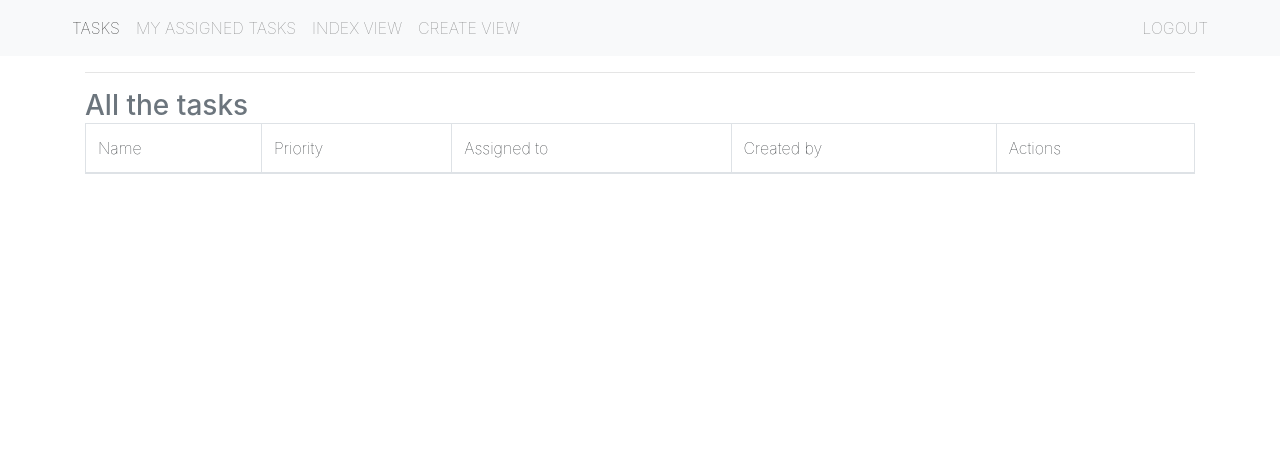
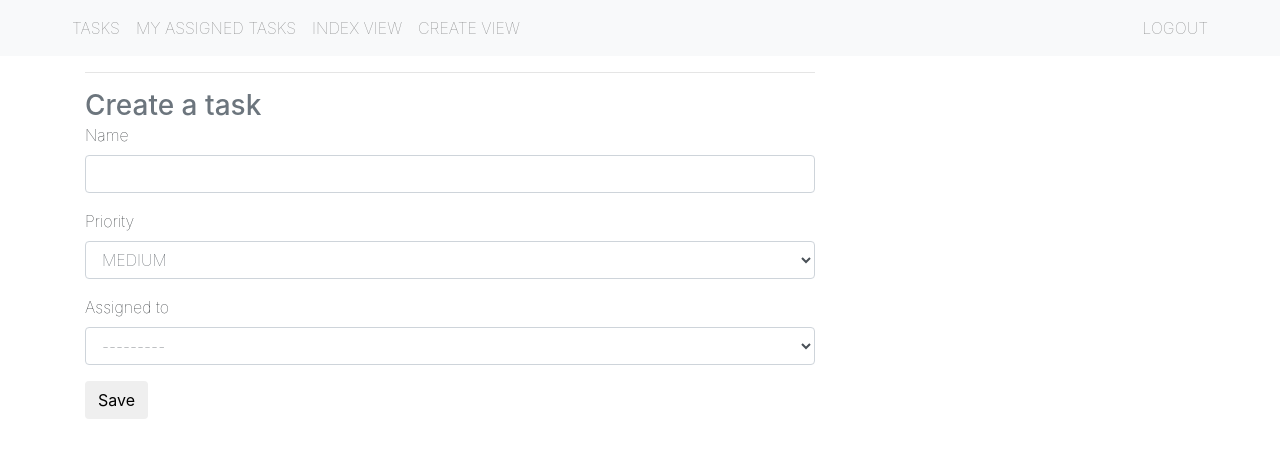
Before and after one commit to jlsicajan/django_v1_11, a Django app: page /tasks/generic/create/ in a window 1280 px wide. Shown: the top 458 px of the page. Run offline with Django 3.2, Linux system fonts and the light colour scheme; a user stored in the database is signed in; data comes from the database, SQL or seed files in the repository; data that the repository does not hold is empty; style sheets or scripts are compiled from the project's sources; some libraries are stand-ins or nearby versions.

Commit message:
main index and create view for task

```diff
--- a/django_v1_11/urls.py
+++ b/django_v1_11/urls.py
@@ -15,6 +15,8 @@ Including another URLconf
 """
 from django.conf.urls import include, url
 from django.contrib import admin
+from django.views.generic.base import RedirectView
+
 from . import views
 
 urlpatterns = [
@@ -22,4 +24,5 @@ urlpatterns = [
     url(r'^tasks/', include('tasks.urls')),
 
     url(r'^admin/', admin.site.urls),
+    url(r'^.*$', RedirectView.as_view(pattern_name='tasks:index', permanent=False), name='main_index'),
 ]
--- a/tasks/templates/tasks/class_based_views/tasks/task_create.html
+++ b/tasks/templates/tasks/class_based_views/tasks/task_create.html
@@ -1,12 +1,29 @@
 {% extends 'tasks/layouts/app.html' %}
-
+{% load form_tag %}
 {% block content %}
     {% load static %}
     <div class="row">
         <div class="col-12 col-sm-8 col-md-8">
             <hr>
             <h3 class="text-muted">Create a task</h3>
-
+            <form action="" method="post">
+                {% csrf_token %}
+                <div class="form-group">
+                    <label for="name">Name</label>
+                    {{ form.name  | addclass:"form-control" }}
+                </div>
+                <div class="form-group">
+                    <label for="Priority">Priority</label>
+                    {{ form.priority  | addclass:"form-control" }}
+                </div>
+                <div class="form-group">
+                    <label for="assigned_to">Assigned to</label>
+                    {{ form.assigned_to  | addclass:"form-control" }}
+                </div>
+                <div class="form-group">
+                    <input class="btn btn-outline-succes" type="submit" value="Save"/>
+                </div>
+            </form>
         </div>
     </div>
 {% endblock %}
--- a/tasks/templates/tasks/layouts/app.html
+++ b/tasks/templates/tasks/layouts/app.html
@@ -22,7 +22,7 @@
 
         <div class="collapse navbar-collapse px-5" id="tasks_navbar">
             <ul class="navbar-nav mr-auto">
-                <li class="nav-item active">
+                <li class="nav-item">
                     <a class="nav-link text-uppercase" href="{% url 'tasks:index' %}">Tasks</a>
                 </li>
                 <li class="nav-item">
--- a/tasks/urls.py
+++ b/tasks/urls.py
@@ -15,9 +15,9 @@ urlpatterns = [
     url(r'^logout', views.logout, name='logout'),
 
     # class-based-views
-    url(r'^generic/', TaskListView.as_view(), name='task_list'),
-    url(r'^detail/(?P<pk>[0-9]+)/$', TaskDetailView.as_view(), name='task_detail'),
-    url(r'^create_task$', TaskCreateView.as_view(), name='task_create'),
+    url(r'^generic/$', TaskListView.as_view(), name='task_list'),
+    url(r'^generic/detail/(?P<pk>[0-9]+)/$', TaskDetailView.as_view(), name='task_detail'),
+    url(r'^generic/create/', TaskCreateView.as_view(), name='task_create'),
     # ajax routes
     url(r'^ajax/delete_task', views.delete_task, name='delete_task'),
 ]
--- a/tasks/views.py
+++ b/tasks/views.py
@@ -58,6 +58,15 @@ class TaskCreateView(LoginRequiredMixin, CreateView):
     model = Task
     template_name = 'tasks/class_based_views/tasks/task_create.html'
     fields = ['name', 'priority', 'assigned_to']
+    success_url = '/thanks/'
+
+    def form_valid(self, form):
+        print("is valid! ++++++++++++")
+        form.instance.name = self.request.name
+        form.instance.priority = self.request.priority
+        form.instance.created_by = self.request.user
+
+        return super(TaskCreateView, self).form_valid(form)
 
 
 @login_required(login_url='/tasks/login/')
```
